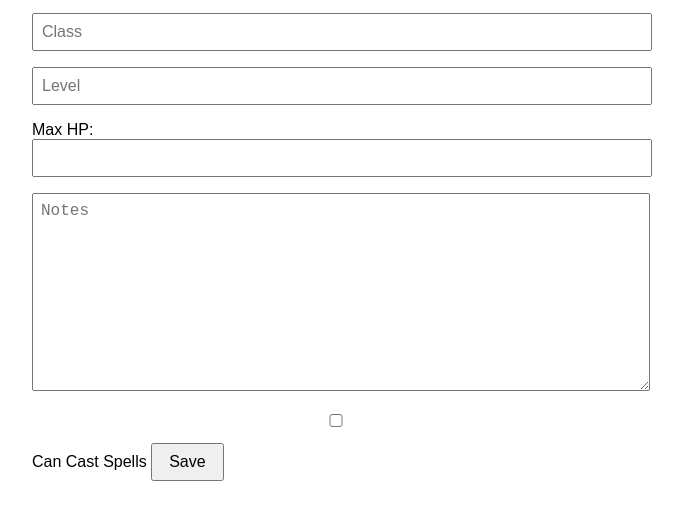
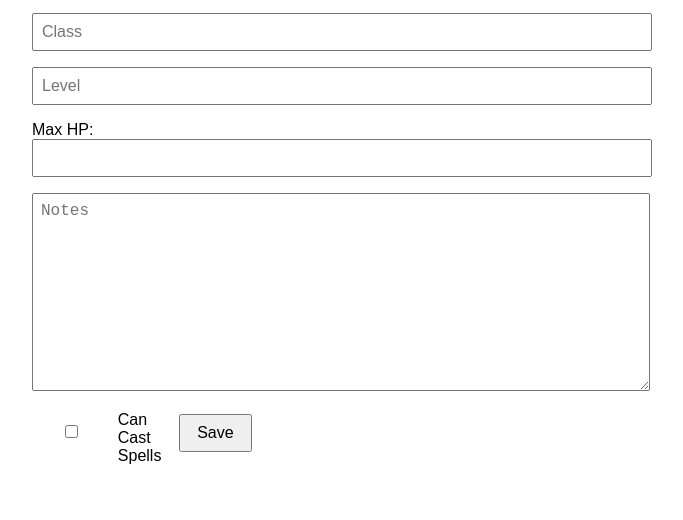
Before and after one commit to Dug2555/dnd-character-tracker, a website: page character.html in a window 1280 px wide. Shown: the part 208-728 px from the top of the page, without its empty margins (308-991 px from the left). Drawn offline with nearby package versions, Linux system fonts and the light colour scheme.

Commit message:
Putting "Can cast" in line

```diff
--- a/character.html
+++ b/character.html
@@ -27,7 +27,7 @@
     <label>Max HP: <input id="hp-max" type="number" /></label>
     <textarea id="notes" rows="10" placeholder="Notes"></textarea>
 
-    <label>
+    <label style="display: inline-flex; align-items: center; gap: 0.5em;">
         <input type="checkbox" id="can-cast-spells" />
         Can Cast Spells
     </label>
```
